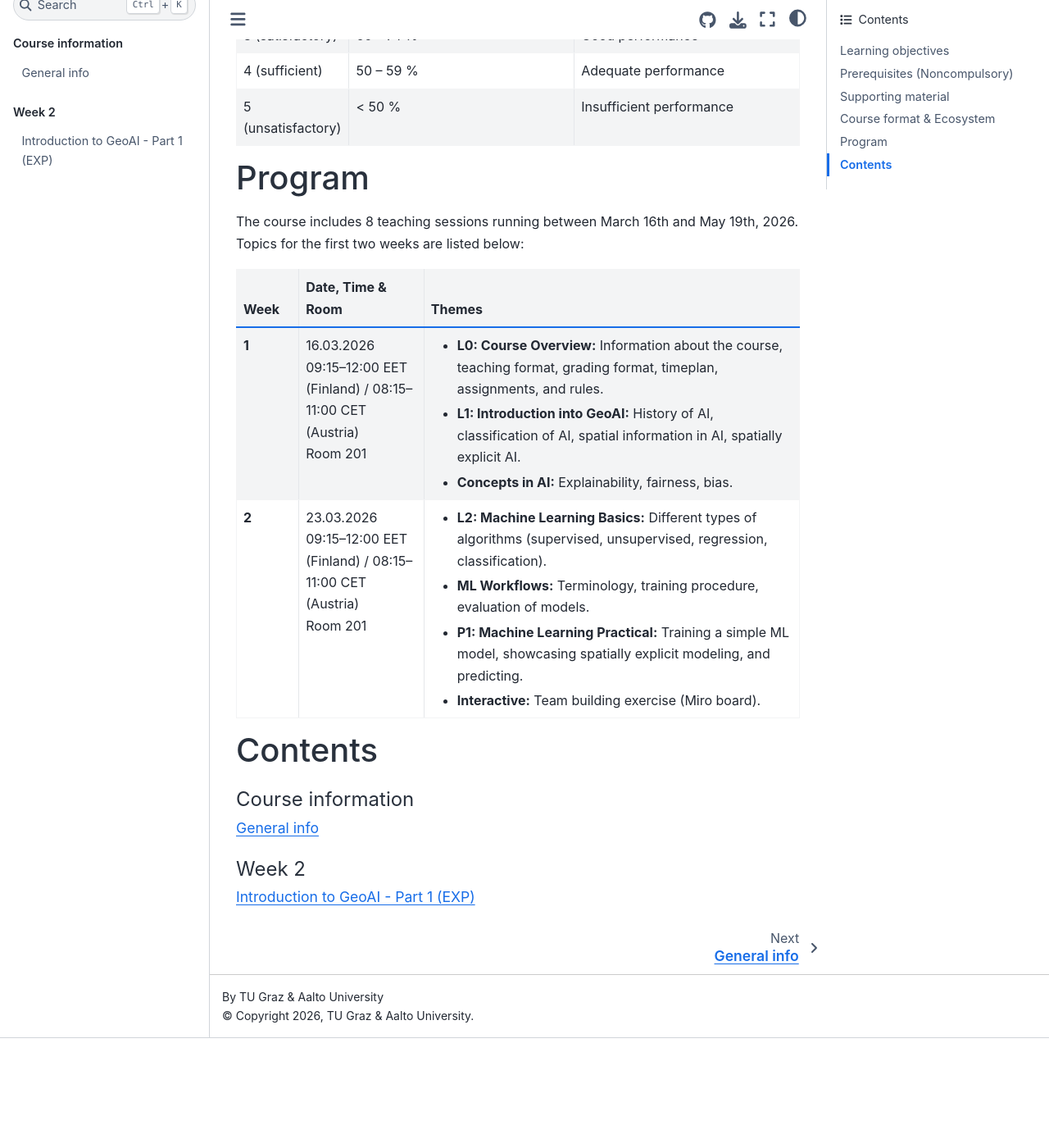
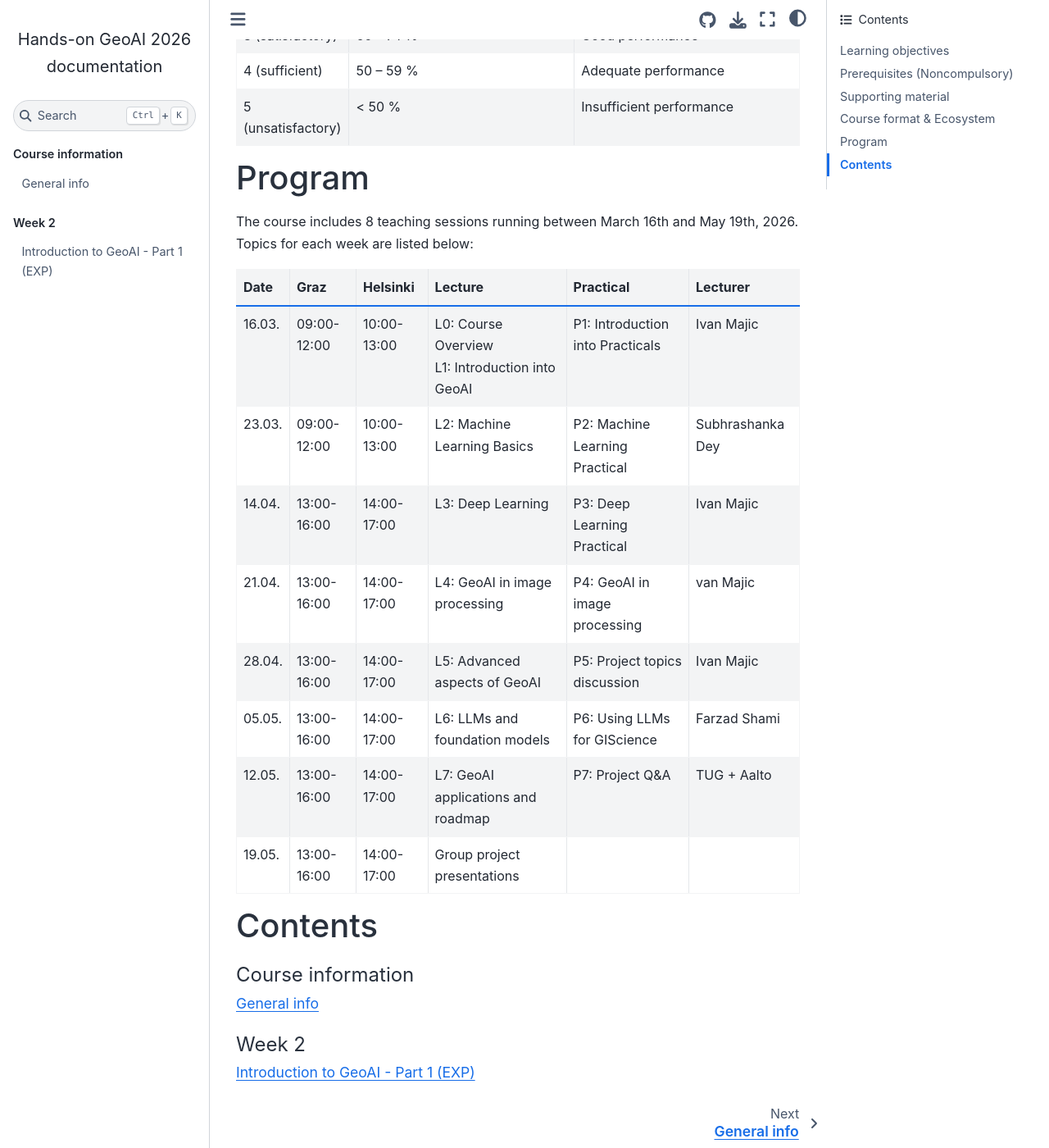
Before and after one commit to Hands-on-GeoAI/course-site, a Sphinx documentation site: the page built from source/index.rst, in a window 1280 px wide and 1400 px high, scrolled down 3188 px. Shown: the whole window at 82% size. Built offline with Sphinx 7.4.7 and the Sphinx Book theme 1.1.4, drawn with Linux system fonts in a browser that asks for light colours; pages that are not in the unit, such as notebooks, are missing from menus; before the commit the page ends 4454 px from its top, so only the background shows below that.

Commit message:
Revise course program details and format

```diff
--- a/source/index.rst
+++ b/source/index.rst
@@ -135,32 +135,28 @@
 Program
 -------
 
-The course includes 8 teaching sessions running between March 16th and May 19th, 2026. Topics for the first two weeks are listed below:
+The course includes 8 teaching sessions running between March 16th and May 19th, 2026. Topics for each week are listed below:
 
-.. list-table::
-    :widths: 1 2 6
-    :header-rows: 1
-    :stub-columns: 1
-    :align: left
-
-    * - Week
-      - Date, Time & Room
-      - Themes
-    * - 1
-      - | 16.03.2026
-        | 09:15–12:00 EET (Finland) / 08:15–11:00 CET (Austria)
-        | Room 201
-      - - **L0: Course Overview:** Information about the course, teaching format, grading format, timeplan, assignments, and rules.
-        - **L1: Introduction into GeoAI:** History of AI, classification of AI, spatial information in AI, spatially explicit AI.
-        - **Concepts in AI:** Explainability, fairness, bias.
-    * - 2
-      - | 23.03.2026
-        | 09:15–12:00 EET (Finland) / 08:15–11:00 CET (Austria)
-        | Room 201
-      - - **L2: Machine Learning Basics:** Different types of algorithms (supervised, unsupervised, regression, classification).
-        - **ML Workflows:** Terminology, training procedure, evaluation of models.
-        - **P1: Machine Learning Practical:** Training a simple ML model, showcasing spatially explicit modeling, and predicting.
-        - **Interactive:** Team building exercise (Miro board).
++--------+------------+-------------+--------------------------------------+-----------------------------------+------------------+
+| Date   | Graz       | Helsinki    | Lecture                              | Practical                         | Lecturer         |
++========+============+=============+======================================+===================================+==================+
+| 16.03. | 09:00-12:00| 10:00-13:00 | | L0: Course Overview                | P1: Introduction into Practicals  | Ivan Majic       |
+|        |            |             | | L1: Introduction into GeoAI        |                                   |                  |
++--------+------------+-------------+--------------------------------------+-----------------------------------+------------------+
+| 23.03. | 09:00-12:00| 10:00-13:00 | L2: Machine Learning Basics          | P2: Machine Learning Practical    | Subhrashanka Dey |
++--------+------------+-------------+--------------------------------------+-----------------------------------+------------------+
+| 14.04. | 13:00-16:00| 14:00-17:00 | L3: Deep Learning                    | P3: Deep Learning Practical       | Ivan Majic       |
++--------+------------+-------------+--------------------------------------+-----------------------------------+------------------+
+| 21.04. | 13:00-16:00| 14:00-17:00 | L4: GeoAI in image processing        | P4: GeoAI in image processing     | van Majic        |
++--------+------------+-------------+--------------------------------------+-----------------------------------+------------------+
+| 28.04. | 13:00-16:00| 14:00-17:00 | L5: Advanced aspects of GeoAI        | P5: Project topics discussion     | Ivan Majic       |
++--------+------------+-------------+--------------------------------------+-----------------------------------+------------------+
+| 05.05. | 13:00-16:00| 14:00-17:00 | L6: LLMs and foundation models       | P6: Using LLMs for GIScience      | Farzad Shami     |
++--------+------------+-------------+--------------------------------------+-----------------------------------+------------------+
+| 12.05. | 13:00-16:00| 14:00-17:00 | L7: GeoAI applications and roadmap   | P7: Project Q&A                   | TUG + Aalto      |
++--------+------------+-------------+--------------------------------------+-----------------------------------+------------------+
+| 19.05. | 13:00-16:00| 14:00-17:00 | Group project presentations          |                                   |                  |
++--------+------------+-------------+--------------------------------------+-----------------------------------+------------------+
 
 
 Contents
```
